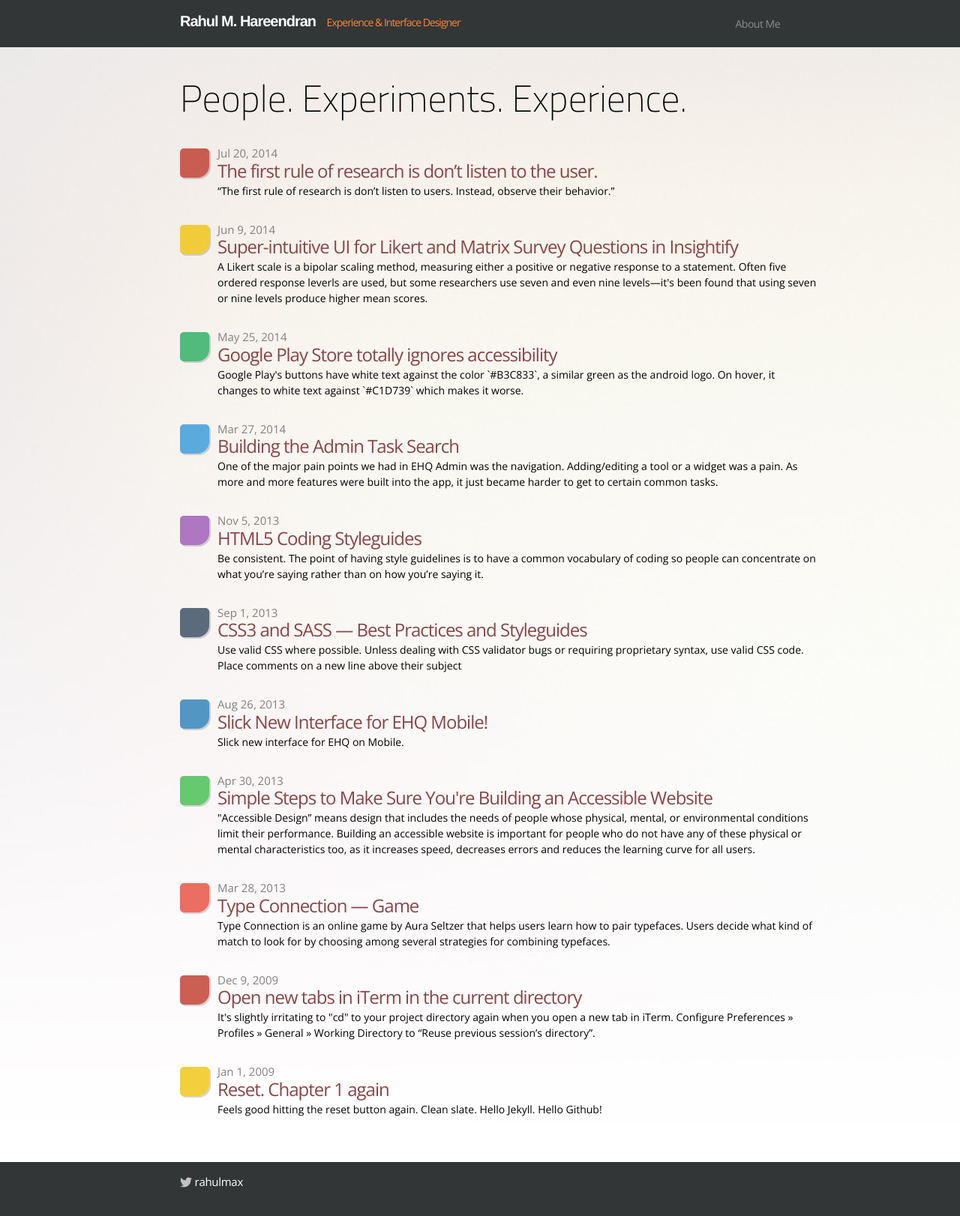
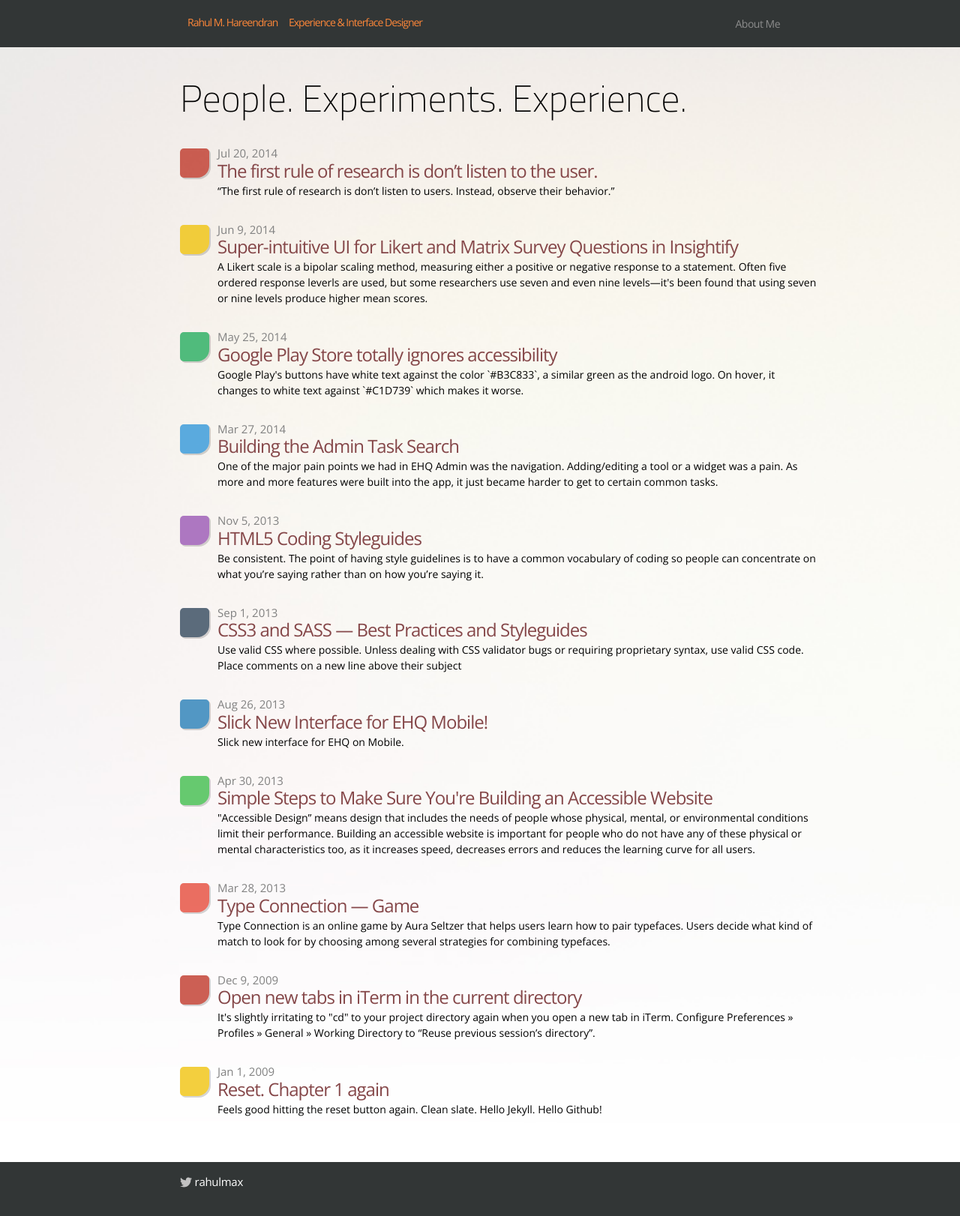
Before and after one commit to rahulmax/rahulmax.github.io, a Jekyll site: the page built from index.html, in a window 1280 px wide. Shown: the whole page at 75% size. Built offline with Jekyll 4.4.1, drawn with Linux system fonts in a browser that asks for light colours.

Commit message:
- background image size fix - footer bottom fix - content updates - about updates

```diff
--- a/_includes/header.html
+++ b/_includes/header.html
@@ -2,7 +2,7 @@
 
   <div class="wrap">
 
-    <a class="site-title" href="{{ site.baseurl }}/">Rahul M. Hareendran <span> Experience & Interface Designer</span></a>
+    <a class="site-title" href="{{ site.baseurl }}/"><span>Rahul M. Hareendran</span> <span class="sub"> Experience &amp; Interface Designer</span></a>
 
     <nav class="site-nav">
       <div class="trigger">
```
